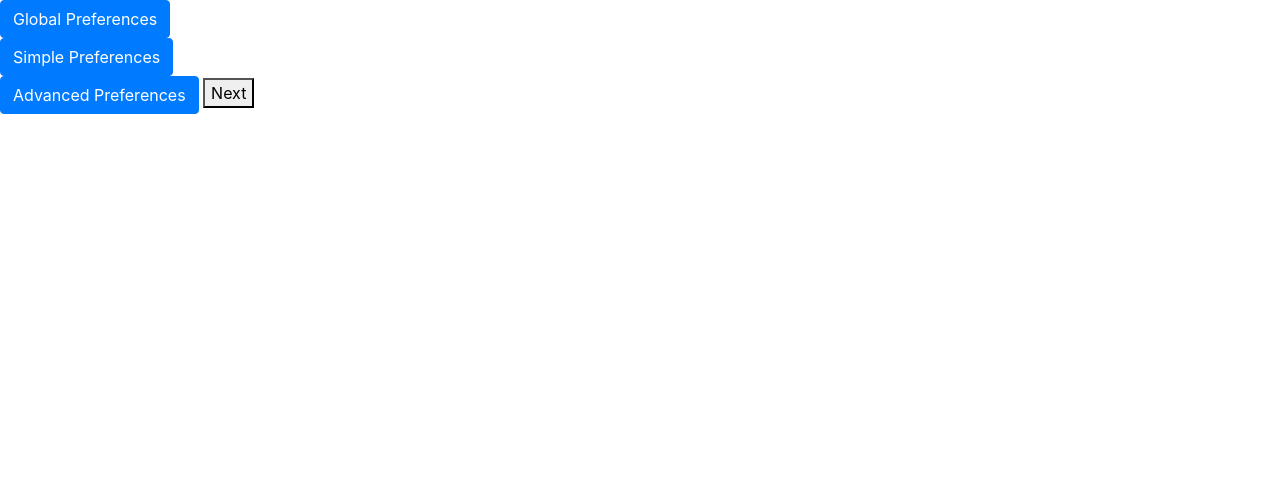
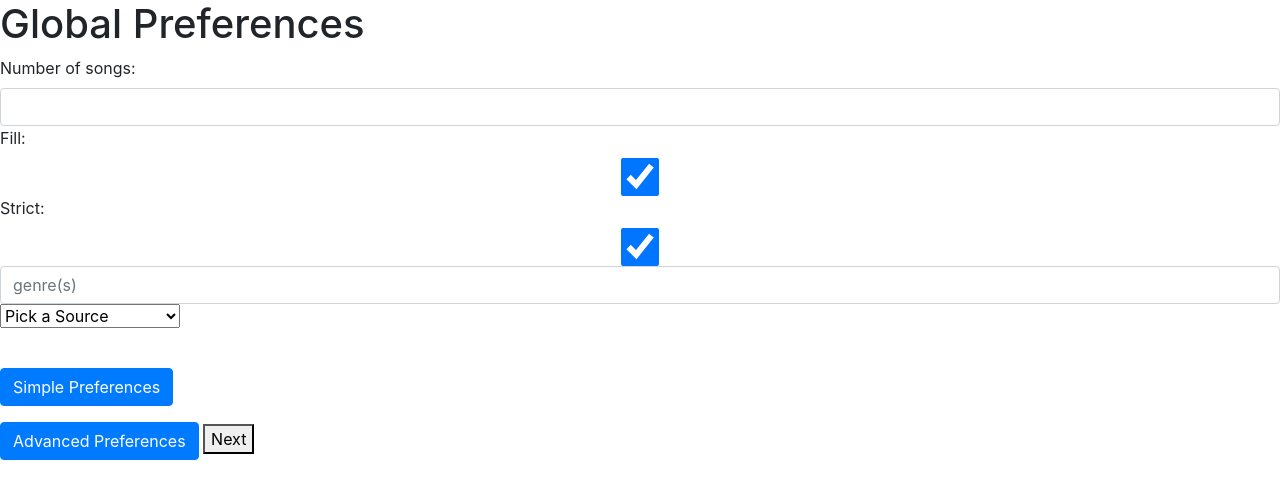
Before and after one commit to bflisk/SpotiHelp, a Flask app: template templates/playlist-new-options.html in a window 1280 px wide. Shown: the part 56-555 px from the top of the page. Run offline with Flask 2, Linux system fonts and the light colour scheme; the template is opened without the code that fills it: most values are stand-ins (such as "Sample title", 1, 10 or a date in 2020); some libraries are stand-ins or nearby versions.

Commit message:
general commit

```diff
--- a/static/styles.css
+++ b/static/styles.css
@@ -1,3 +1,8 @@
+.small-cont
+{
+    width: 40%;
+    padding: 2% 2% 2% 2%;
+}
 
 search
 {
--- a/templates/playlist-new-options.html
+++ b/templates/playlist-new-options.html
@@ -6,17 +6,18 @@
 
 {% block body %}
 <form action={{ url_for('new_playlist_options') }} method="post">
-    <button class="btn btn-primary" type="button" data-toggle="collapse" data-target="#global_prefs" aria-expanded="false" aria-controls="collapseExample">
+    <!--button class="btn btn-primary" type="button" data-toggle="collapse" data-target="#global_prefs" aria-expanded="false" aria-controls="collapseExample">
         Global Preferences
-    </button>
-    <div id="global_prefs" class="prefs big_prefs collapse">
+    </button-->
+    <div id="all_prefs" class="mb-3">
+        <div id="global_prefs" class="mb-3">
             <h1>Global Preferences</h1>
             <label for="size">Number of songs:</label>
-        <input type="number" name="size" id="size" min="0" max="999" required>
+            <input type="number" name="size" id="size" class="form-control" min="0" max="999" required>
             <label for="fill">Fill:</label>
-        <input type="checkbox" name="fill" id="fill" checked data-toggle="toggle">
+            <input type="checkbox" name="fill" id="fill" class="form-control" checked data-toggle="toggle">
             <label for="strict">Strict:</label>
-        <input type="checkbox" name="strict" id="strict" checked data-toggle="toggle">
+            <input type="checkbox" name="strict" id="strict" class="form-control" checked data-toggle="toggle">
             <input autocomplete="off" class="form-control" name="genre" placeholder="genre(s)" type="text">
             <select name="source" id="playlist_source" required>
                 <option value="default" selected disabled>Pick a Source</option>
@@ -40,6 +41,7 @@
             <label for="hype">Hype:</label>
             <input type="range" min="0" max="100" value="50" class="slider" name="hype">
         </div><br>
+    </div>
 
     <button class="btn btn-primary" type="button" data-toggle="collapse" data-target="#advanced_prefs" aria-expanded="false" aria-controls="collapseExample">
         Advanced Preferences
```
Also changed, not shown: spotihelp.db, 1 other file. Lines whose indentation alone changed are shown as unchanged.
